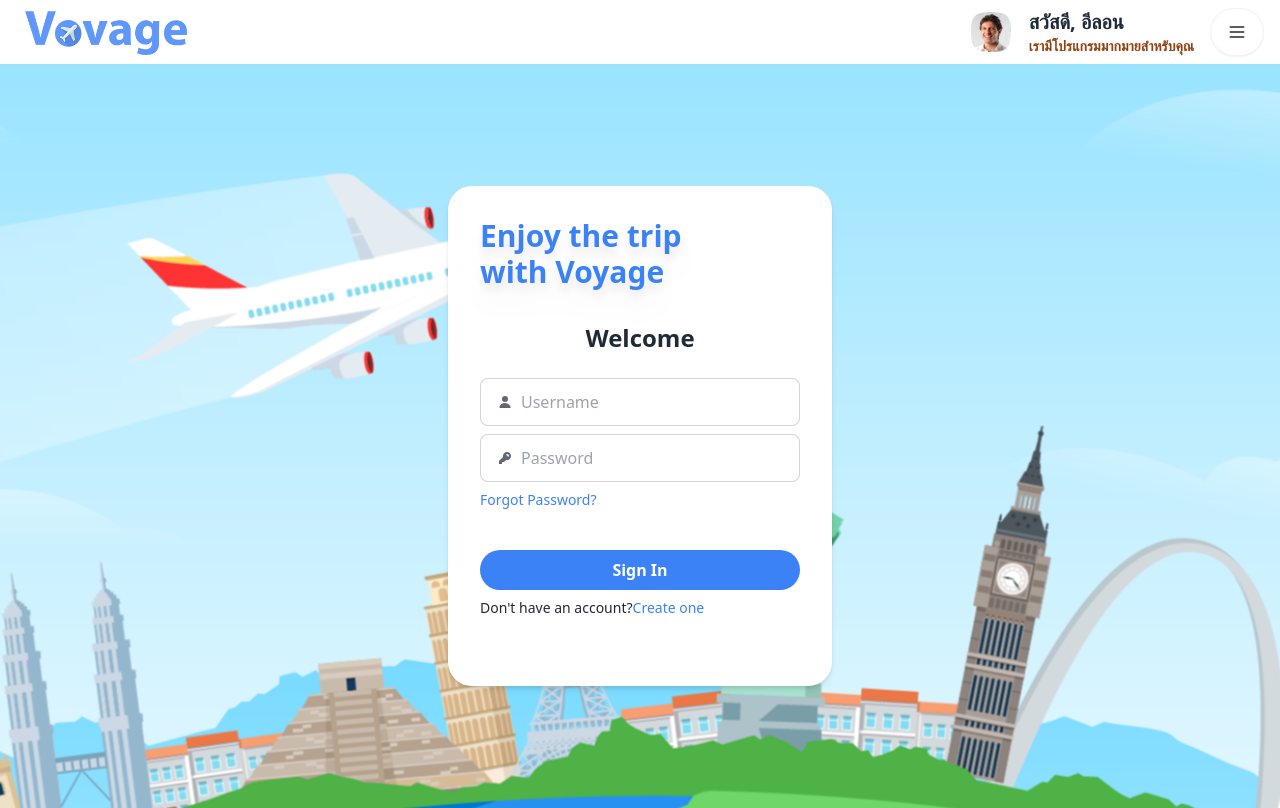
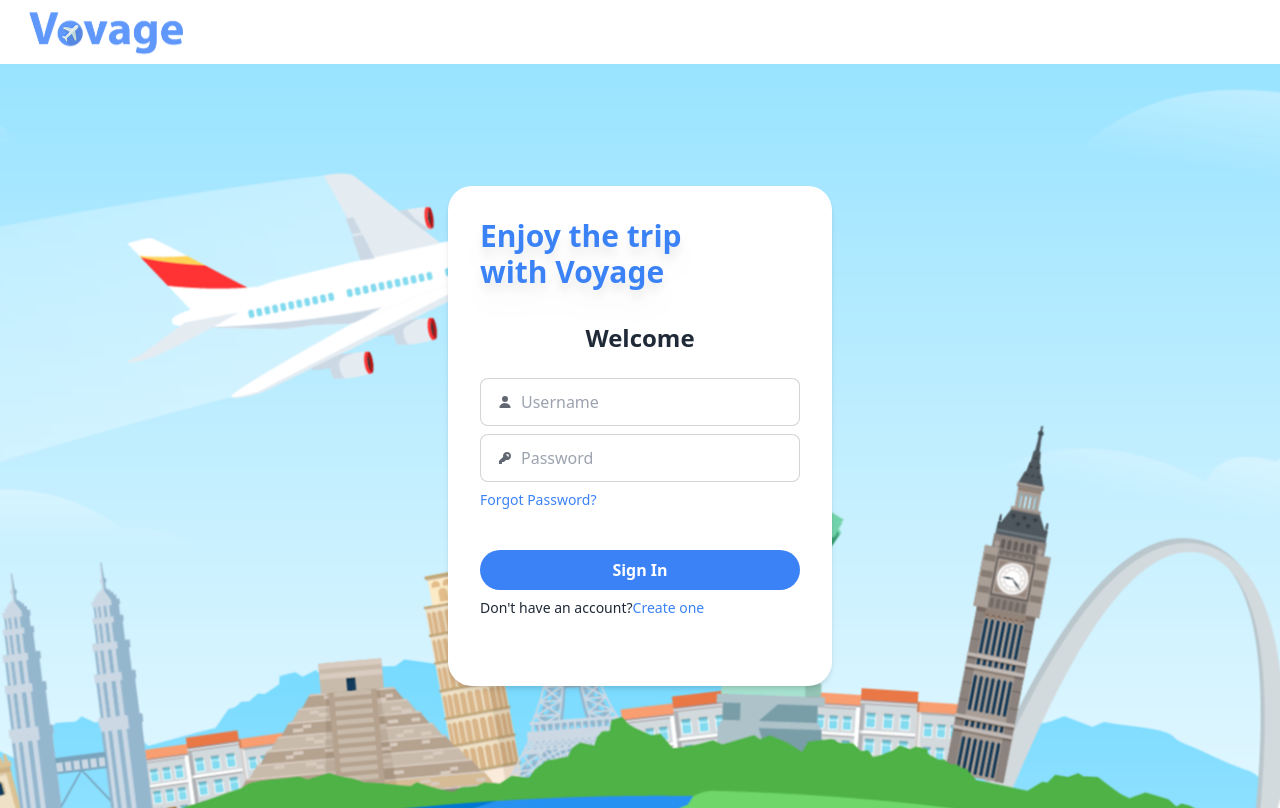
Before and after one commit to patb-github/voyage-app-mern, a React (Vite) app: page / in a window 1280 px wide. Built offline with nearby package versions, Linux system fonts and the light colour scheme.

Commit message:
update navbar

```diff
--- a/src/components/Header.jsx
+++ b/src/components/Header.jsx
@@ -1,26 +1,42 @@
-import { Link } from 'react-router-dom';
+import { Link, useLocation } from 'react-router-dom';
 import { useContext } from 'react'; // นำเข้า useContext
 import UserContext from './UserContext';
 const Header = () => {
   const { user } = useContext(UserContext);
+  const location = useLocation();
+  const showProfileAndMenu =
+    location.pathname !== '/' && location.pathname !== '/register';
+  const showProfileAndMenu2 =
+    location.pathname == '/' || location.pathname == '/register';
   return (
-    <nav className="navbar bg-base-100 max-w-screen flex justify-between pr-4 ">
+    <nav className="navbar sticky top-0 z-50  bg-base-100 max-w-screen  pr-4 ">
       <div>
         <Link to="/landingpage">
           <img
             src="/vovageLogo.png"
-            className="btn btn-ghost normal-case text-xl hover:bg-white"
+            className="btn btn-ghost normal-case hidden md:block text-xl hover:bg-white"
             alt="VoVage Logo"
           />
         </Link>
       </div>
-
-      <div className="flex-none">
-        <a href="#" className="items-center mr-4 hidden md:flex">
+      <div>
+        {showProfileAndMenu2 && (
+          <Link to="/landingpage">
+            <img
+              src="/vovageLogo.png"
+              className="btn btn-ghost normal-case md:hidden text-xl hover:bg-white"
+              alt="VoVage Logo"
+            />
+          </Link>
+        )}
+      </div>
+      {showProfileAndMenu && (
+        <div className="flex justify-between md:justify-end md:gap-2 md:w-[90%] w-full  ">
+          <div className="flex ">
             <img
               src={user.profileImage}
               alt="User Profile"
-            className="w-11 h-10 mx-4 mask mask-squircle"
+              className="w-11 h-10  mask mask-squircle mx-2"
             />
             <div>
               <p className="text-xl font-bold">สวัสดี, {user.firstName}</p>
@@ -28,8 +44,7 @@ const Header = () => {
                 เรามีโปรแกรมมากมายสำหรับคุณ
               </p>
             </div>
-        </a>
-
+          </div>
           <details className="dropdown dropdown-end">
             <summary className="btn bg-white hover:bg-white rounded-full">
               <svg
@@ -62,6 +77,7 @@ const Header = () => {
             </ul>
           </details>
         </div>
+      )}
     </nav>
   );
 };
```
Lines whose indentation alone changed are shown as unchanged.
